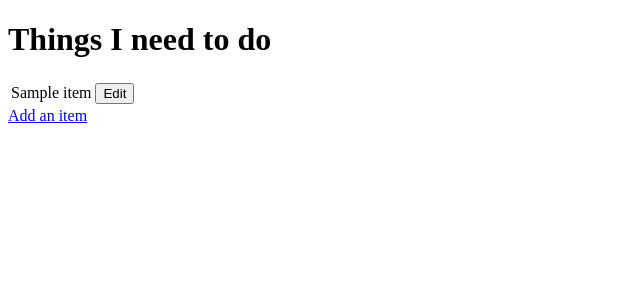
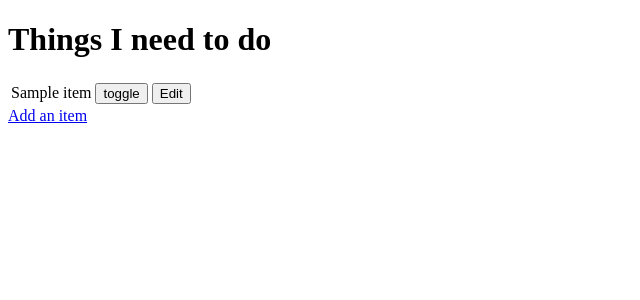
Before and after one commit to sarahloh/django_todo, a Django app: template todo/templates/todo_list.html in a window 1280 px wide. Shown: the top 300 px of the page, without its empty margins (0-640 px from the left). Run offline with Django 3.2, Linux system fonts and the light colour scheme; the template is opened without the code that fills it: most values are stand-ins (such as "Sample title", 1, 10 or a date in 2020).

Commit message:
Toggle items done or not done

```diff
--- a/django_todo/urls.py
+++ b/django_todo/urls.py
@@ -21,5 +21,6 @@ urlpatterns = [
     path('admin/', admin.site.urls),
     path('', views.get_todo_list),
     path('add', views.create_an_item),
-    path('edit/<id>', views.edit_an_item)
+    path('edit/<id>', views.edit_an_item),
+    path('toggle/<id>', views.toggle_status)
 ]
--- a/todo/templates/todo_list.html
+++ b/todo/templates/todo_list.html
@@ -19,6 +19,13 @@
             {% endif %}
 
             <td>
+                <form action="toggle/{{ item.id }}" method="POST">
+                    {% csrf_token %}
+                    <input type="submit" value="toggle">
+                </form>
+            </td>
+
+            <td>
                 <form method="GET" action="edit/{{ item.id }}"><input type="submit" value="Edit"></form>
             </td>
 
--- a/todo/views.py
+++ b/todo/views.py
@@ -30,3 +30,9 @@ def edit_an_item(request, id):
         # populate form with item values
         form = ItemForm(instance=item)
     return render(request, "item_form.html", {'form': form})
+
+def toggle_status(request, id):
+    item = get_object_or_404(Item, pk=id)
+    item.done = not item.done
+    item.save()
+    return redirect(get_todo_list)
```
Also changed, not shown: db.sqlite3.
